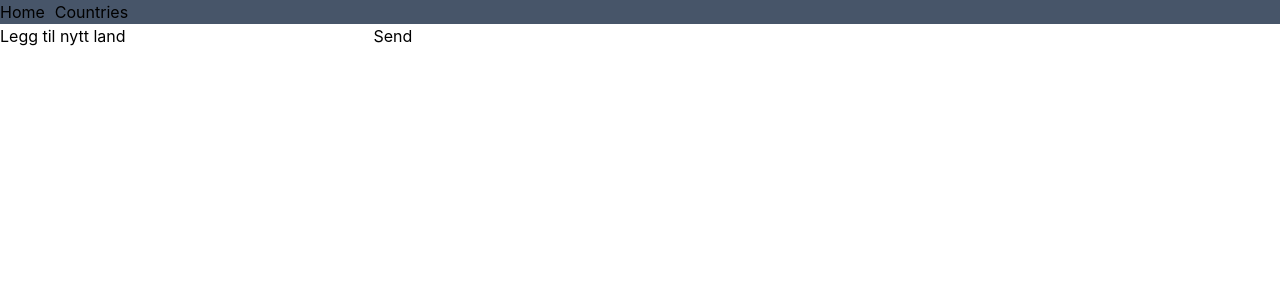
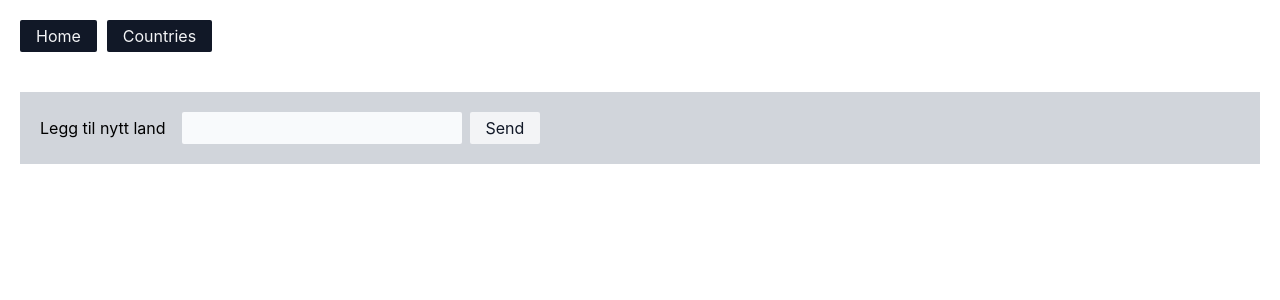
Before and after one commit to arkstig/nextapi, a Next.js app: page /createcountry in a window 1280 px wide. Shown: the top 300 px of the page. Built offline with nearby package versions, Linux system fonts and the light colour scheme.

Commit message:
Test api ferdig

```diff
--- a/components/Layout.js
+++ b/components/Layout.js
@@ -4,7 +4,7 @@ const Layout = ({ children }) => {
     return (
         <>
             <Navigation />
-            <main className="layout">{children}</main>
+            <main className="p-5 layout">{children}</main>
         </>
     )
 }
--- a/components/Navigation.js
+++ b/components/Navigation.js
@@ -2,13 +2,17 @@ import Link from 'next/link'
 
 const Navigation = () => {
     return (
-        <nav className="navigation flex gap-2.5 bg-slate-600">
-            <Link className="hover:text-slate-200" legacyBehavior href="/">
-                <a>Home</a>
+        <nav className="navigation p-5 flex gap-2.5 bg-white">
+            <Link legacyBehavior href="/">
+                <a className="py-1 px-4 bg-gray-900 text-gray-100 rounded-sm hover:bg-gray-800 hover:text-white">
+                    Home
+                </a>
             </Link>
 
             <Link legacyBehavior href="/countries">
-                <a className="first">Countries</a>
+                <a className="py-1 px-4 bg-gray-900 text-gray-100 rounded-sm hover:bg-gray-800 hover:text-white">
+                    Countries
+                </a>
             </Link>
         </nav>
     )
--- a/pages/countries/index.js
+++ b/pages/countries/index.js
@@ -33,10 +33,12 @@ const Countries = () => {
             <Head>
                 <title>Countries</title>
             </Head>
-            <h1>List of countries</h1>
+            <h1 className="font-sans text-xl underline">List of countries</h1>
             <ul>
                 {countries.map((country, index) => (
-                    <li key={index}>{country.name}</li>
+                    <li className="font-sans text-sm mb-1 mt-1" key={index}>
+                        {country.name}
+                    </li>
                 ))}
             </ul>
 
--- a/pages/createcountry/index.js
+++ b/pages/createcountry/index.js
@@ -1,7 +1,5 @@
 import { useState } from 'react'
-
 import axios from 'axios'
-import { setLazyProp } from 'next/dist/server/api-utils'
 
 const CreateCountry = () => {
     const [country, setCountry] = useState([])
@@ -46,17 +44,28 @@ const CreateCountry = () => {
     // Vi skal håndtere denne bedre i fremtidig leksjoner
 
     return (
-        <div>
-            <form style={{ marginBottom: '2rem' }} onSubmit={handleSubmit}>
-                <label htmlFor="countries">Legg til nytt land</label>
+        <div className="flex flex-col">
+            <form className="bg-gray-300 p-5 flex-none" onSubmit={handleSubmit}>
+                <label
+                    className="text-md text-black  py-1 pr-4"
+                    htmlFor="countries"
+                >
+                    Legg til nytt land
+                </label>
                 <input
                     id="country"
                     type="text"
-                    name="contry"
+                    name="country"
                     value={name}
                     onChange={handleNameChange}
+                    className="py-1 px-4 bg-slate-50 rounded-sm text-black"
                 />
-                <button type="submit">Send</button>
+                <button
+                    className="ml-2 py-1 px-4 bg-gray-100 text-gray-900 rounded-sm hover:bg-gray-200 hover:text-black"
+                    type="submit"
+                >
+                    Send
+                </button>
             </form>
             {error && <div>{error}</div>}
         </div>
--- a/pages/index.js
+++ b/pages/index.js
@@ -1,3 +1,7 @@
 export default function Home() {
-    return <h1 className="text-3xl font-bold underline">Hello</h1>
+    return (
+        <h1 className="text-1xl ">
+            Trying out building an API in next.js, with Axios, Tailwind, react.
+        </h1>
+    )
 }
--- a/tailwind.config.js
+++ b/tailwind.config.js
@@ -6,6 +6,10 @@ module.exports = {
     ],
     theme: {
         extend: {},
+        fontFamily: {
+            sans: ['Graphik', 'sans-serif'],
+            serif: ['Merriweather', 'serif'],
+        },
     },
     plugins: [],
 }
```
